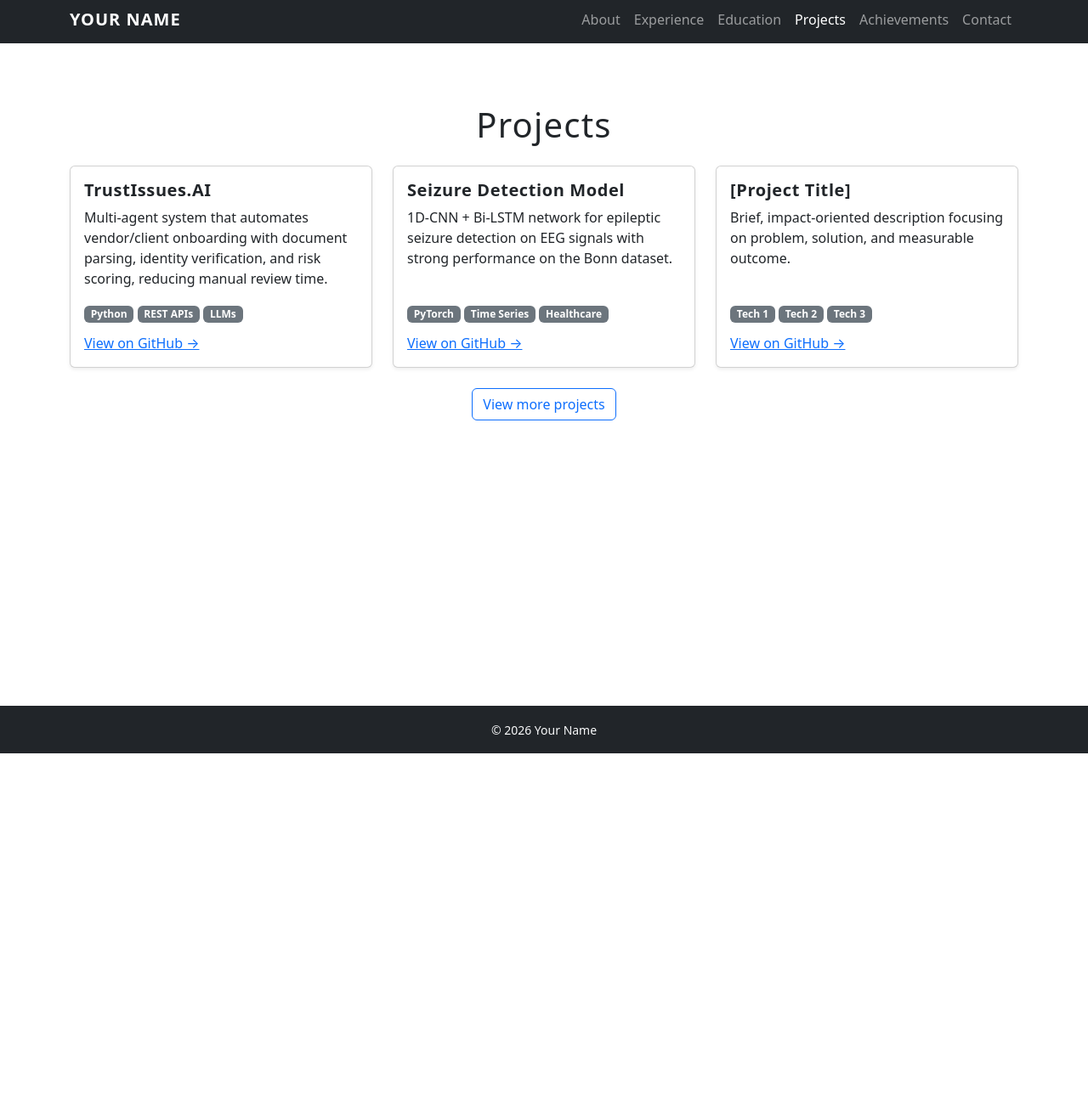
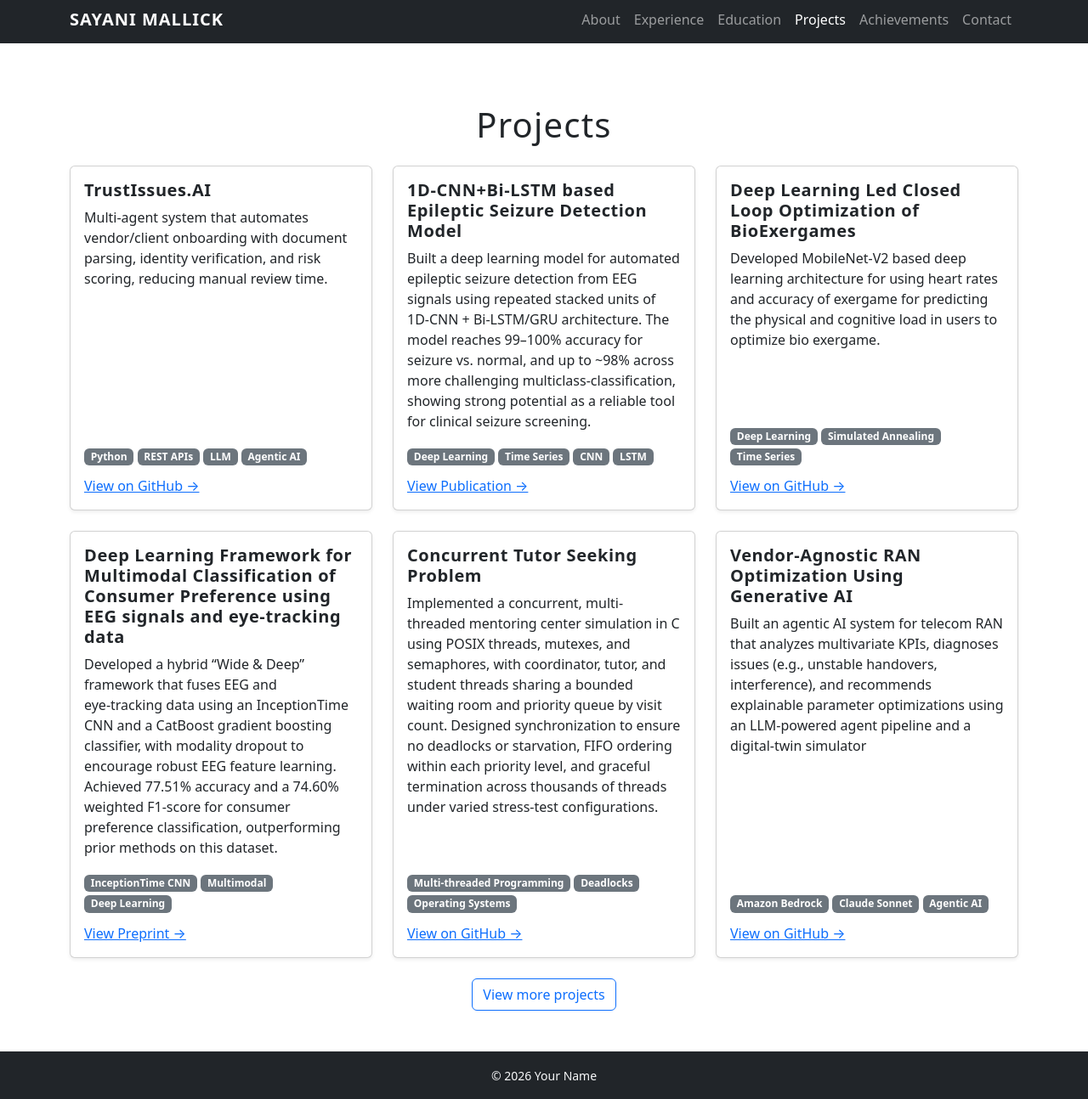
Before and after one commit to sayanim1/sayanim1.github.io, a plain HTML site: page projects.html in a window 1280 px wide. Shown: the part 5-1299 px from the top of the page at 85% size. Before the commit the page ends 892 px from the top, so only its background shows below. Drawn offline with nearby package versions, Linux system fonts and the light colour scheme.

Commit message:
Added projects

```diff
--- a/projects.html
+++ b/projects.html
@@ -13,7 +13,7 @@
   <body>
     <nav class="navbar navbar-expand-lg navbar-dark bg-dark fixed-top">
       <div class="container">
-        <a class="navbar-brand fw-bold" href="index.html">Your Name</a>
+        <a class="navbar-brand fw-bold" href="index.html">Sayani Mallick</a>
         <button
           class="navbar-toggler"
           type="button"
@@ -72,10 +72,11 @@
                 <p class="mb-1">
                   <span class="badge bg-secondary">Python</span>
                   <span class="badge bg-secondary">REST APIs</span>
-                  <span class="badge bg-secondary">LLMs</span>
+                  <span class="badge bg-secondary">LLM</span>
+                  <span class="badge bg-secondary">Agentic AI</span>
                 </p>
                 <a
-                  href="https://github.com/your-github/trustissues-ai"
+                  href="https://github.com/sayanim1/TrustIssues.AI"
                   class="mt-2"
                   target="_blank"
                   rel="noopener"
@@ -90,19 +91,44 @@
           <div class="col-md-6 col-lg-4">
             <div class="card h-100 shadow-sm">
               <div class="card-body d-flex flex-column">
-                <h5 class="card-title">Seizure Detection Model</h5>
+                <h5 class="card-title">1D-CNN+Bi-LSTM based Epileptic Seizure Detection Model</h5>
                 <p class="card-text flex-grow-1">
-                  1D‑CNN + Bi‑LSTM network for epileptic seizure
-                  detection on EEG signals with strong performance
-                  on the Bonn dataset.
+                 Built a deep learning model for automated epileptic seizure detection from EEG signals using repeated stacked units of 1D‑CNN + Bi‑LSTM/GRU architecture. The model reaches 99–100% accuracy for seizure vs. normal, and up to ~98% across more challenging multiclass-classification, showing strong potential as a reliable tool for clinical seizure screening.
                 </p>
                 <p class="mb-1">
-                  <span class="badge bg-secondary">PyTorch</span>
+                  <span class="badge bg-secondary">Deep Learning</span>
                   <span class="badge bg-secondary">Time Series</span>
-                  <span class="badge bg-secondary">Healthcare</span>
+                  <span class="badge bg-secondary">CNN</span>
+                  <span class="badge bg-secondary">LSTM</span>
+
                 </p>
                 <a
-                  href="https://github.com/your-github/seizure-detection"
+                  href="https://www.frontiersin.org/journals/computational-neuroscience/articles/10.3389/fncom.2024.1340251/full"
+                  class="mt-2"
+                  target="_blank"
+                  rel="noopener"
+                >
+                  View Publication →
+                </a>
+              </div>
+            </div>
+          </div>
+
+          <!-- Project 3 -->
+          <div class="col-md-6 col-lg-4">
+            <div class="card h-100 shadow-sm">
+              <div class="card-body d-flex flex-column">
+                <h5 class="card-title">Deep Learning Led Closed Loop Optimization of BioExergames</h5>
+                <p class="card-text flex-grow-1">
+                  Developed MobileNet-V2 based deep learning architecture for using heart rates and accuracy of exergame for predicting the physical and cognitive load in users to optimize bio exergame.
+                </p>
+                <p class="mb-1">
+                  <span class="badge bg-secondary">Deep Learning</span>
+                  <span class="badge bg-secondary">Simulated Annealing</span>
+                  <span class="badge bg-secondary">Time Series</span>
+                </p>
+                <a
+                  href="https://github.com/sayanim1/Deep-Learning-Led-Bioexergame"
                   class="mt-2"
                   target="_blank"
                   rel="noopener"
@@ -113,22 +139,67 @@
             </div>
           </div>
 
-          <!-- Project 3 -->
           <div class="col-md-6 col-lg-4">
             <div class="card h-100 shadow-sm">
               <div class="card-body d-flex flex-column">
-                <h5 class="card-title">[Project Title]</h5>
+                <h5 class="card-title">Deep Learning Framework for Multimodal Classification of Consumer Preference using EEG signals and eye-tracking data</h5>
                 <p class="card-text flex-grow-1">
-                  Brief, impact‑oriented description focusing on
-                  problem, solution, and measurable outcome.
-                </p>
+                   Developed a hybrid “Wide & Deep” framework that fuses EEG and eye‑tracking data using an InceptionTime CNN and a CatBoost gradient boosting classifier, with modality dropout to encourage robust EEG feature learning. Achieved 77.51% accuracy and a 74.60% weighted F1‑score for consumer preference classification, outperforming prior methods on this dataset.                </p>
                 <p class="mb-1">
-                  <span class="badge bg-secondary">Tech 1</span>
-                  <span class="badge bg-secondary">Tech 2</span>
-                  <span class="badge bg-secondary">Tech 3</span>
+                  <span class="badge bg-secondary">InceptionTime CNN</span>
+                  <span class="badge bg-secondary">Multimodal</span>
+                  <span class="badge bg-secondary">Deep Learning</span>
                 </p>
                 <a
-                  href="https://github.com/your-github/your-project"
+                  href="https://www.researchsquare.com/article/rs-8736773/latest"
+                  class="mt-2"
+                  target="_blank"
+                  rel="noopener"
+                >
+                  View Preprint →
+                </a>
+              </div>
+            </div>
+          </div>
+
+
+          <div class="col-md-6 col-lg-4">
+            <div class="card h-100 shadow-sm">
+              <div class="card-body d-flex flex-column">
+                <h5 class="card-title">Concurrent Tutor Seeking Problem</h5>
+                <p class="card-text flex-grow-1">
+                    Implemented a concurrent, multi-threaded mentoring center simulation in C using POSIX threads, mutexes, and semaphores, with coordinator, tutor, and student threads sharing a bounded waiting room and priority queue by visit
+count. Designed synchronization to ensure no deadlocks or starvation, FIFO ordering within each priority level, and graceful termination across thousands of threads under varied stress-test configurations.                <p class="mb-1">
+                  <span class="badge bg-secondary">Multi-threaded Programming</span>
+                  <span class="badge bg-secondary">Deadlocks</span>
+                  <span class="badge bg-secondary">Operating Systems</span>
+                </p>
+                <a
+                  href="https://github.com/sayanim1/ConcurrentTutorSeeking"
+                  class="mt-2"
+                  target="_blank"
+                  rel="noopener"
+                >
+                  View on GitHub →
+                </a>
+              </div>
+            </div>
+          </div>
+
+
+           <div class="col-md-6 col-lg-4">
+            <div class="card h-100 shadow-sm">
+              <div class="card-body d-flex flex-column">
+                <h5 class="card-title">Vendor-Agnostic RAN Optimization Using Generative AI</h5>
+                <p class="card-text flex-grow-1">
+                    Built an agentic AI system for telecom RAN that analyzes multivariate KPIs, diagnoses issues (e.g., unstable handovers, interference), and recommends explainable parameter optimizations using an LLM-powered agent pipeline and a digital-twin simulator
+                <p class="mb-1">
+                  <span class="badge bg-secondary">Amazon Bedrock</span>
+                  <span class="badge bg-secondary">Claude Sonnet</span>
+                  <span class="badge bg-secondary">Agentic AI</span>
+                </p>
+                <a
+                  href="https://github.com/sayanim1/NullPointersHackathon"
                   class="mt-2"
                   target="_blank"
                   rel="noopener"
```
